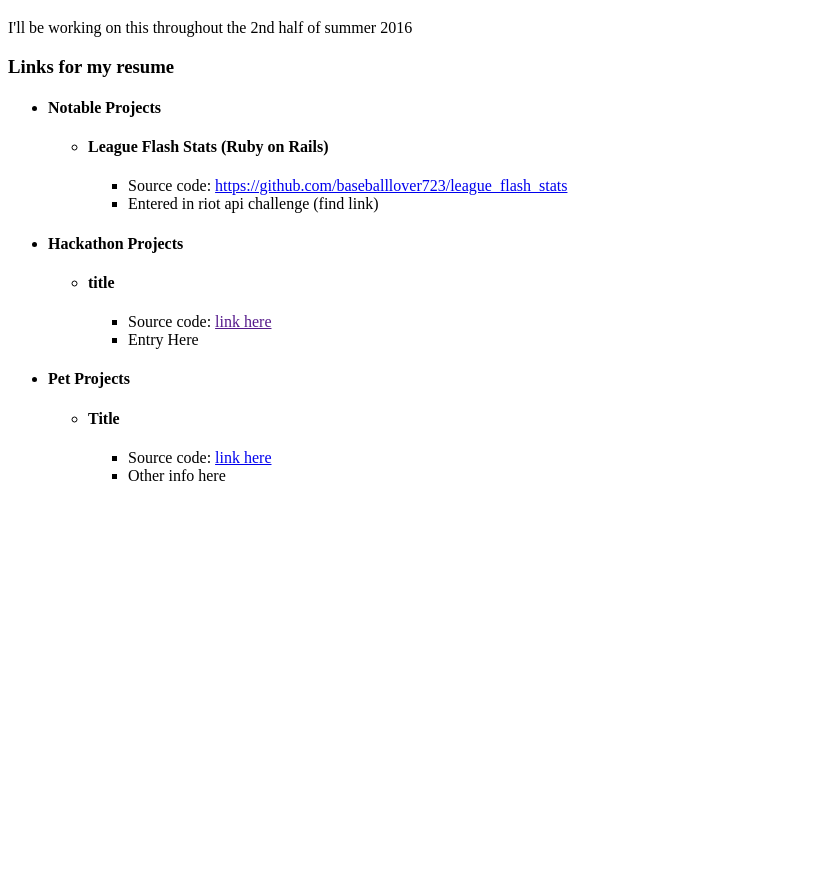
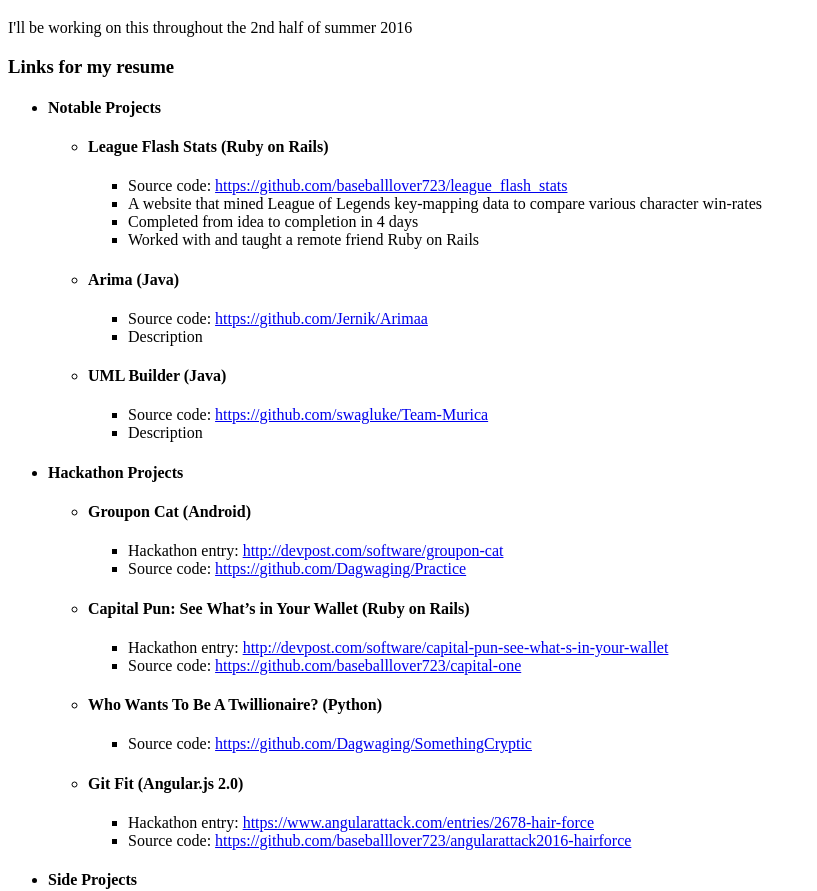
Before and after one commit to baseballlover723/baseballlover723.github.io, a plain HTML site: page index.html in a window 1280 px wide. Shown: the part 61-952 px from the top of the page, without its empty margins (0-817 px from the left). Before the commit the page ends 800 px from the top, so only its background shows below. Drawn offline with nearby package versions, Linux system fonts and the light colour scheme.

Commit message:
basic info

```diff
--- a/index.html
+++ b/index.html
@@ -19,7 +19,23 @@
                 <h4>League Flash Stats (Ruby on Rails)</h4>
                 <ul>
                     <li>Source code: <a href="https://github.com/baseballlover723/league_flash_stats">https://github.com/baseballlover723/league_flash_stats</a></li>
-                    <li>Entered in riot api challenge (find link)</li>
+                    <li>A website that mined League of Legends key-mapping data to compare various character win-rates</li>
+                    <li>Completed from idea to completion in 4 days</li>
+                    <li>Worked with and taught a remote friend Ruby on Rails</li>
+                </ul>
+            </li>
+            <li>
+                <h4>Arima (Java)</h4>
+                <ul>
+                    <li>Source code: <a href="https://github.com/Jernik/Arimaa">https://github.com/Jernik/Arimaa</a></li>
+                    <li>Description</li>
+                </ul>
+            </li>
+            <li>
+                <h4>UML Builder (Java)</h4>
+                <ul>
+                    <li>Source code: <a href="https://github.com/swagluke/Team-Murica">https://github.com/swagluke/Team-Murica</a></li>
+                    <li>Description</li>
                 </ul>
             </li>
         </ul>
@@ -28,21 +44,48 @@
         <h4>Hackathon Projects</h4>
         <ul>
             <li>
-                <h4>title</h4>
+                <h4>Groupon Cat (Android)</h4>
                 <ul>
-                    <li>Source code: <a href="">link here</a></li>
-                    <li>Entry Here</li>
+                    <li>Hackathon entry: <a href="http://devpost.com/software/groupon-cat">http://devpost.com/software/groupon-cat</a></li>
+                    <li>Source code: <a href="https://github.com/Dagwaging/Practice">https://github.com/Dagwaging/Practice</a></li>
+                </ul>
+            </li>
+            <li>
+                <h4>Capital Pun: See What’s in Your Wallet (Ruby on Rails)</h4>
+                <ul>
+                    <li>Hackathon entry: <a href="http://devpost.com/software/capital-pun-see-what-s-in-your-wallet">http://devpost.com/software/capital-pun-see-what-s-in-your-wallet</a></li>
+                    <li>Source code: <a href="https://github.com/baseballlover723/capital-one">https://github.com/baseballlover723/capital-one</a></li>
+                </ul>
+            </li>
+            <li>
+                <h4>Who Wants To Be A Twillionaire? (Python)</h4>
+                <ul>
+                    <li>Source code: <a href="https://github.com/Dagwaging/SomethingCryptic">https://github.com/Dagwaging/SomethingCryptic</a></li>
+                </ul>
+            </li>
+            <li>
+                <h4>Git Fit (Angular.js 2.0)</h4>
+                <ul>
+                    <li>Hackathon entry: <a href="https://www.angularattack.com/entries/2678-hair-force">https://www.angularattack.com/entries/2678-hair-force</a></li>
+                    <li>Source code: <a href="https://github.com/baseballlover723/angularattack2016-hairforce">https://github.com/baseballlover723/angularattack2016-hairforce</a></li>
                 </ul>
             </li>
         </ul>
     </li>
     <li>
-        <h4>Pet Projects</h4>
+        <h4>Side Projects</h4>
         <ul>
             <li>
-                <h4>Title</h4>
+                <h4>Pokemon Go Server Status Hipchat Bot</h4>
                 <ul>
-                    <li>Source code: <a href="#">link here</a></li>
+                    <li>Source code: <a href="https://github.com/baseballlover723/hipchat-pokemon-go-server-status-bot">https://github.com/baseballlover723/hipchat-pokemon-go-server-status-bot</a></li>
+                    <li>Other info here</li>
+                </ul>
+            </li>
+            <li>
+                <h4>Displayable AVL Binary Tree</h4>
+                <ul>
+                    <li>Source code: <a href="https://github.com/baseballlover723/CSSE230DisplayableBinaryTree">https://github.com/baseballlover723/CSSE230DisplayableBinaryTree</a></li>
                     <li>Other info here</li>
                 </ul>
             </li>
```
